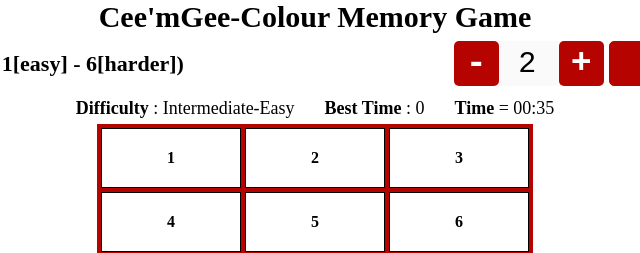
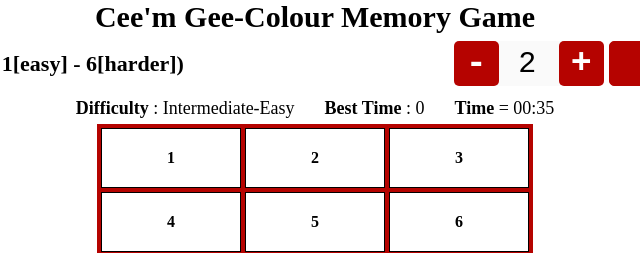
Before and after one commit to GoitseoneKau/MemoryGame, a website with bundled scripts: page index.html in a window 1280 px wide. Shown: the top 253 px of the page, 325-965 px from the left. Built offline with nearby package versions, Linux system fonts and the light colour scheme; files whose address does not match are found by name.

Commit message:
changed tab title

```diff
--- a/index.html
+++ b/index.html
@@ -6,11 +6,11 @@
 
     <meta charset="UTF-8">
     <meta name="viewport" content="width=device-width, initial-scale=1.0">
-    <title>Memory Game</title>
+    <title>Cee'm Gee</title>
 </head>
 <body>
     <div class="Game-Container">
-        <h1 class="title">Cee'mGee-Colour Memory Game</h1>
+        <h1 class="title">Cee'm Gee-Colour Memory Game</h1>
     <div class="input-form">
         <label for="level">Choose Level( 1[easy] - 6[harder])</label>
         <div class="level">
```
